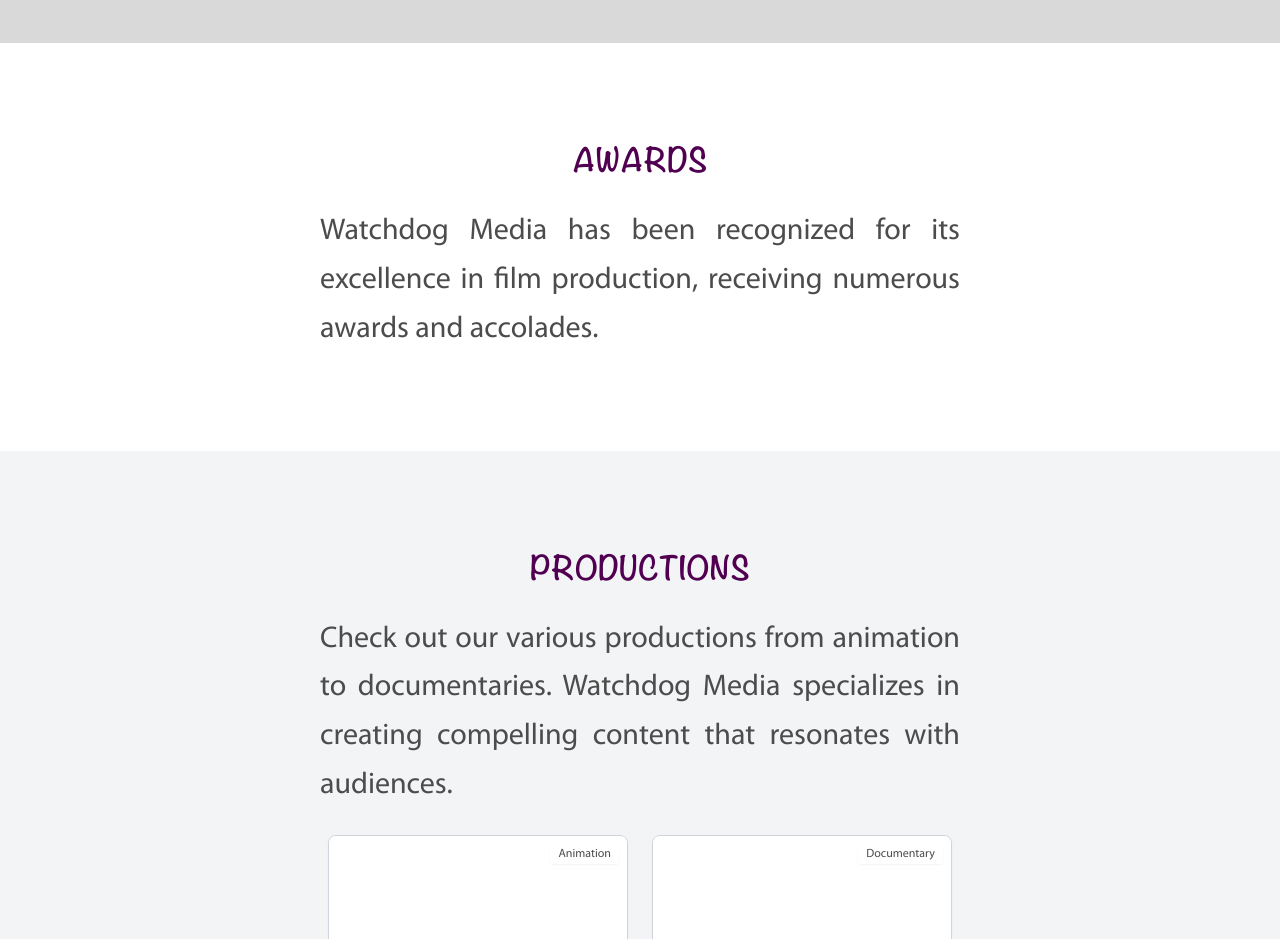
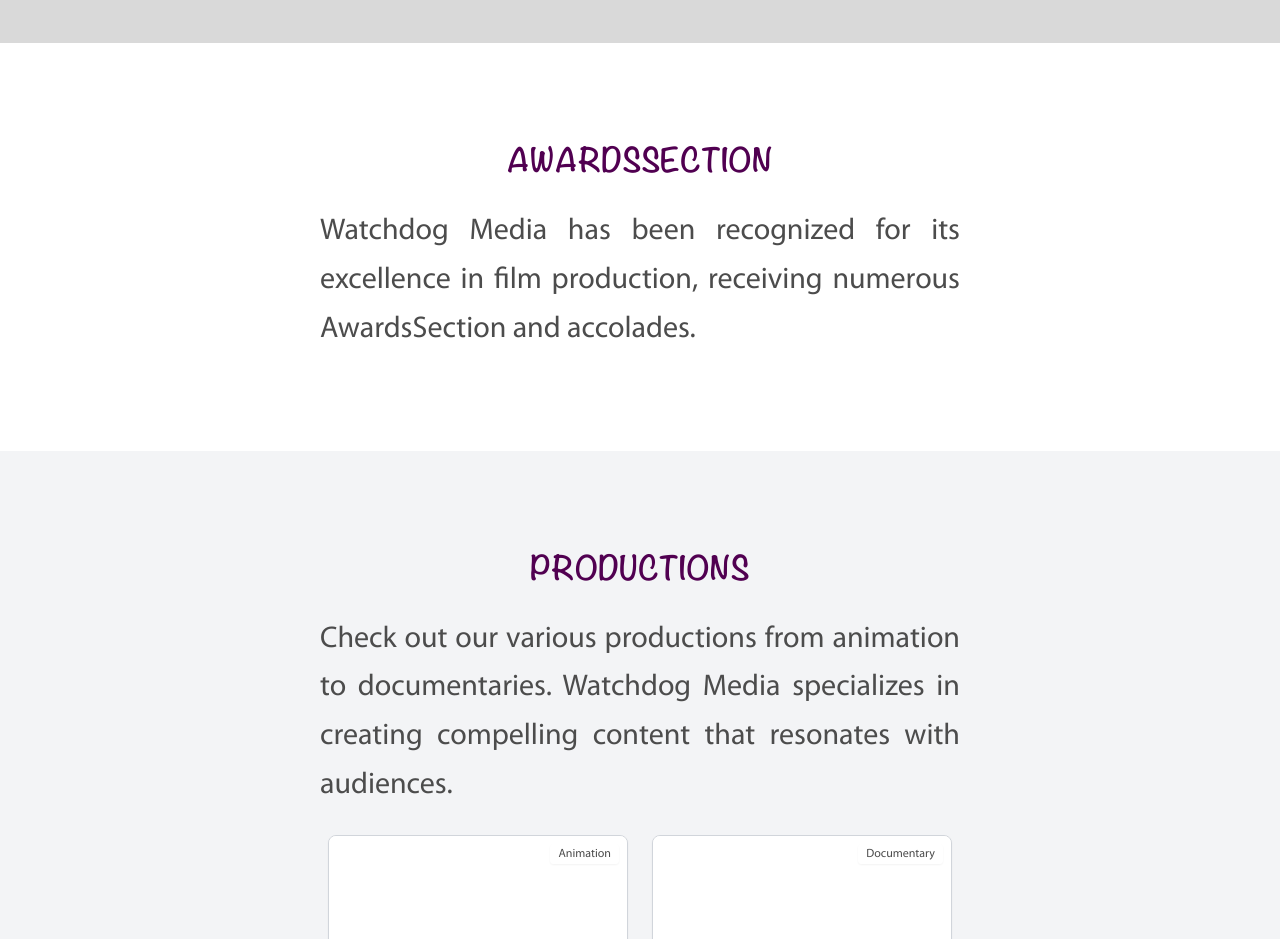
Before and after one commit to Psyfo/watchdog-media-website, a Next.js app: page / in a window 1280 px wide. Shown: the part 3020-3959 px from the top of the page. Built offline with nearby package versions, Linux system fonts and the light colour scheme.

Commit message:
Add new sections for Awards, Creative Services, Film Support, Hero, Productions, and Welcome; update main page imports accordingly

```diff
--- a/src/app/components/awards.tsx
+++ b/src/app/components/awards-section.tsx
@@ -2,15 +2,15 @@
 import React from "react";
 import TextBlock from "@/components/text-block";
 
-const Awards: React.FC = () => {
+const AwardsSection: React.FC = () => {
   return (
     <section className='flex flex-col items-center px-6 py-16 text-center bg-white md:py-24'>
       <TextBlock
-        heading='Awards'
-        text='Watchdog Media has been recognized for its excellence in film production, receiving numerous awards and accolades.'
+        heading='AwardsSection'
+        text='Watchdog Media has been recognized for its excellence in film production, receiving numerous AwardsSection and accolades.'
       />
     </section>
   );
 };
 
-export default Awards;
+export default AwardsSection;
--- a/src/app/components/film-support.tsx
+++ b/src/app/components/film-support-section.tsx
@@ -56,7 +56,7 @@ const AnimatedBlock: React.FC<{ children: React.ReactNode }> = ({
   );
 };
 
-const FilmSupport: React.FC = () => {
+const FilmSupportSection: React.FC = () => {
   return (
     <section className='flex flex-col items-center px-6 py-16 text-center md:py-24'>
       <TextBlock
@@ -101,4 +101,4 @@ const FilmSupport: React.FC = () => {
   );
 };
 
-export default FilmSupport;
+export default FilmSupportSection;
--- a/src/app/page.tsx
+++ b/src/app/page.tsx
@@ -1,10 +1,10 @@
-import Awards from "./components/awards";
-import CreativeServices from "./components/creative-services";
-import FilmSupport from "./components/film-support";
-import Hero from "./components/hero";
-import Productions from "./components/productions";
-import Welcome from "./components/welcome";
-import { Metadata } from "next";
+import AwardsSection from './components/awards-section';
+import CreativeServicesSection from './components/creative-services-section';
+import FilmSupportSection from './components/film-support-section';
+import HeroSection from './components/hero-section';
+import ProductionsSection from './components/productions-section';
+import WelcomeSection from './components/welcome-section';
+import { Metadata } from 'next';
 
 export const metadata: Metadata = {
   title: 'Home | Watchdog Media',
@@ -38,12 +38,12 @@ export default function Home() {
   return (
     <div className=''>
       <main>
-        <Hero />
-        <Welcome />
-        <FilmSupport />
-        <CreativeServices />
-        <Awards />
-        <Productions />
+        <HeroSection />
+        <WelcomeSection />
+        <FilmSupportSection />
+        <CreativeServicesSection />
+        <AwardsSection />
+        <ProductionsSection />
       </main>
     </div>
   );
```
Also changed, not shown: src/app/components/creative-services-section.tsx (renamed from src/app/components/creative-services.tsx, +6 -6 lines), src/app/components/hero-section.tsx (renamed from src/app/components/hero.tsx, +4 -4 lines), src/app/components/productions-section.tsx (renamed from src/app/components/productions.tsx, +6 -6 lines), src/app/components/welcome-section.tsx (renamed from src/app/components/welcome.tsx, +5 -5 lines).
